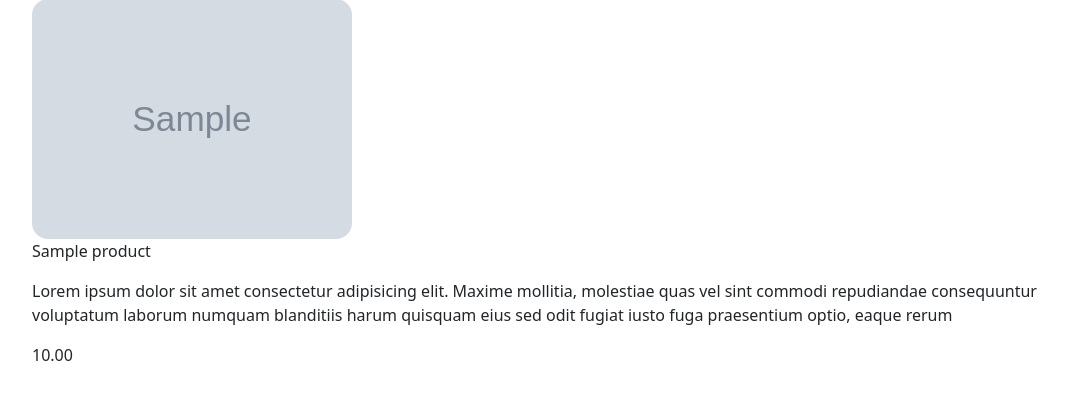
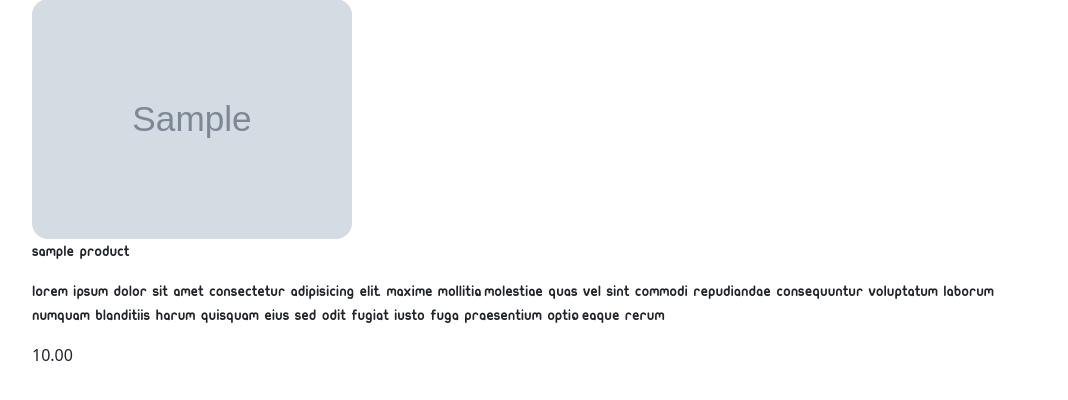
Before and after one commit to Gozebone/eat2eat, a Django app: page / in a window 1280 px wide. Shown: the part 113-513 px from the top of the page, without its empty margins (96-1164 px from the left). Run offline with Django 4.2, Linux system fonts and the light colour scheme; tables that the repository leaves empty hold one stand-in row (values such as "Sample post"); grey boxes marked "Sample" are stand-in pictures.

Commit message:
typo correct

```diff
--- a/static/css/home.css
+++ b/static/css/home.css
@@ -63,6 +63,6 @@ h1{
     color: var(--dark-cyan);
 }
 
-a p {
+p {
     font-family: regular;
 }
--- a/templates/home.html
+++ b/templates/home.html
@@ -5,7 +5,7 @@
     {% load static %}
     <style>
         @font-face {
-            font-family: titles;
+            font-family: title;
             src: url("{% static 'fonts/MonologueRounded.otf' %}") format("opentype");
         }
         @font-face {
```
